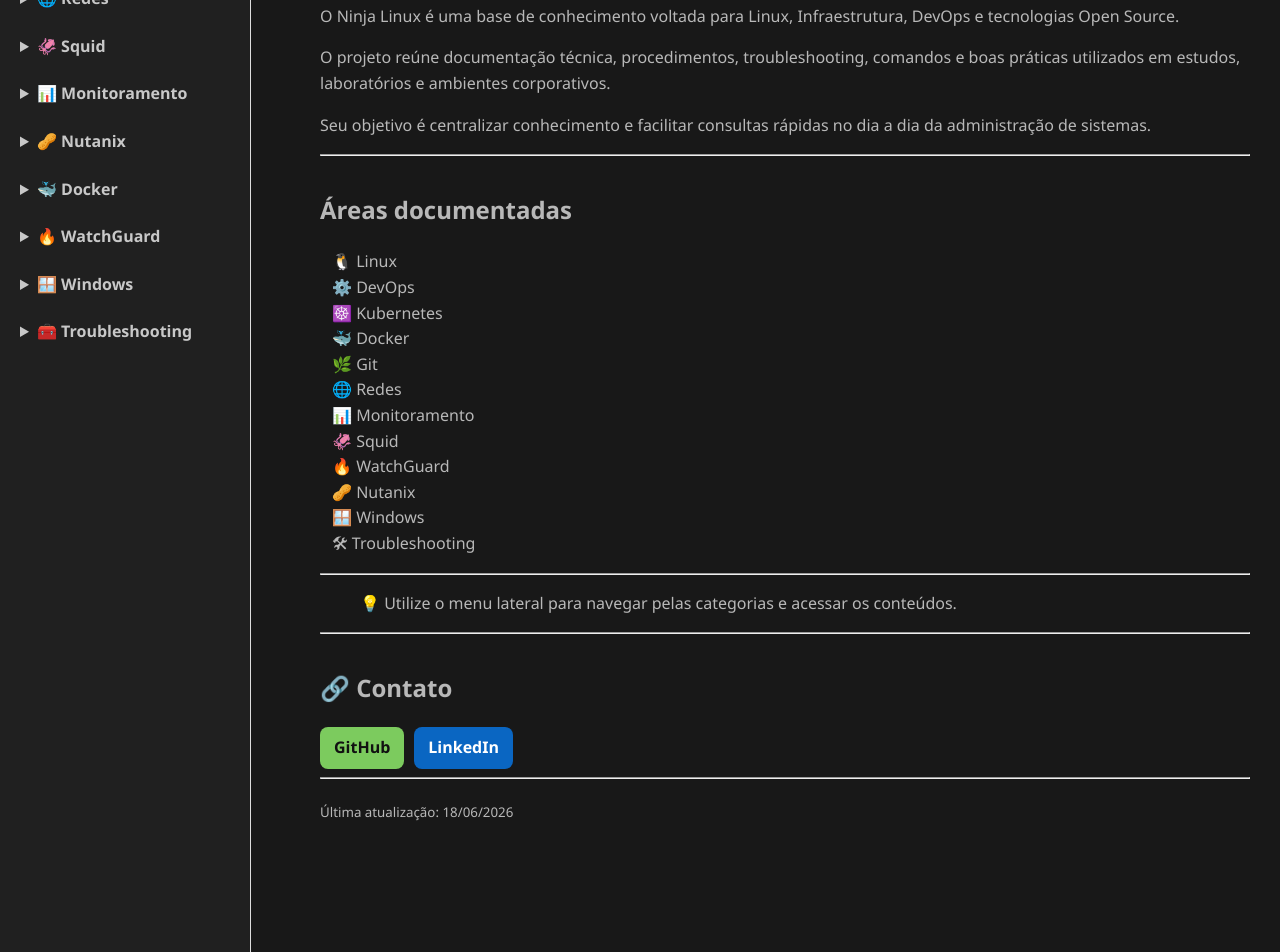
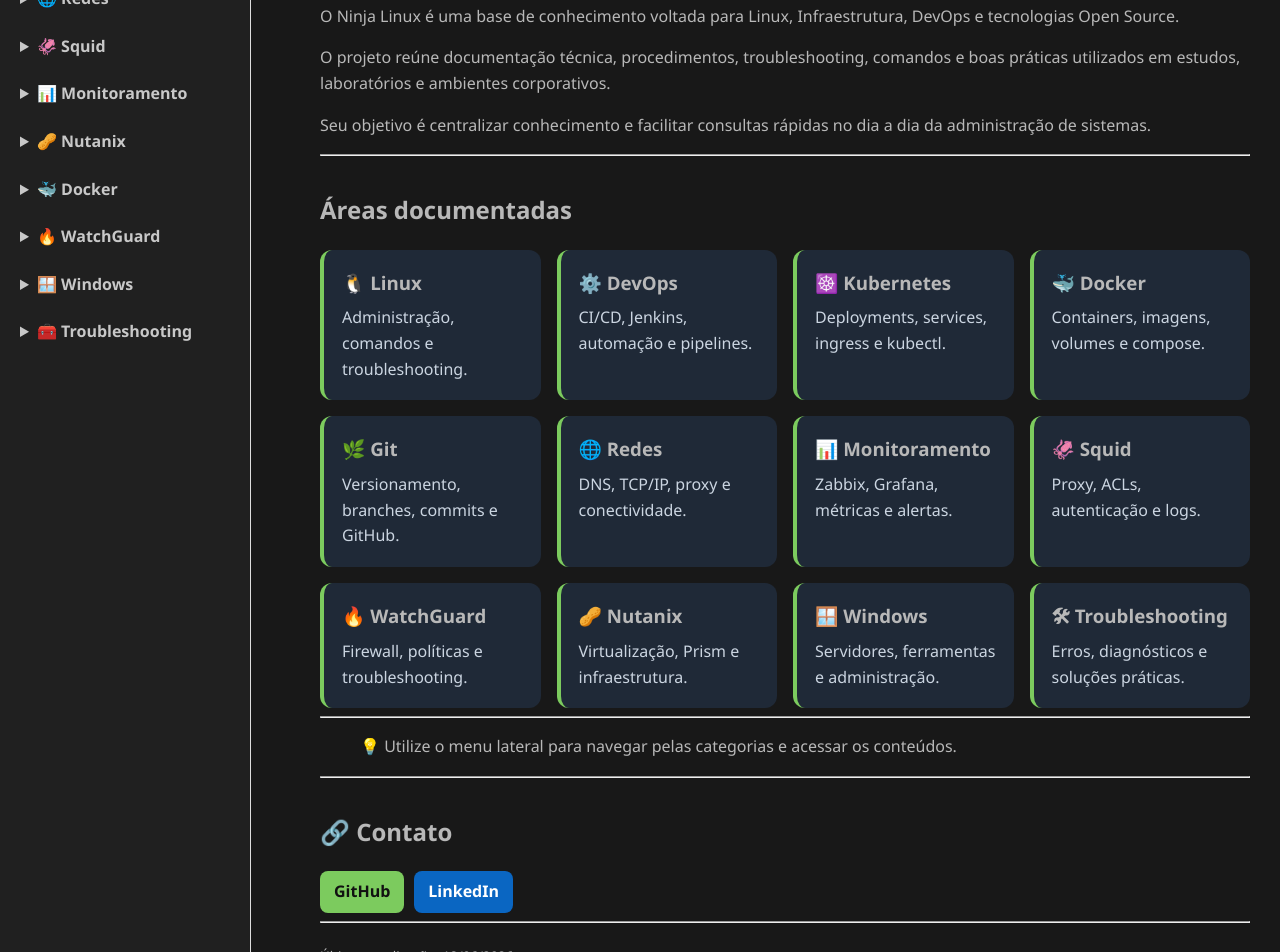
Before and after one commit to joaopedros111/ninja-linux, a Jekyll site: the page built from index.md, in a window 1280 px wide and 1400 px high, scrolled down 541 px. Shown: the part 387-1339 px from the top of the window. Built offline with Jekyll 4.4.1, drawn with Linux system fonts in a browser that asks for light colours; before the commit the page ends 1798 px from its top, so only the background shows below that.

```diff
--- a/assets/css/style.css
+++ b/assets/css/style.css
@@ -142,3 +142,36 @@
 .copy-btn:hover {
     background: #333;
 }
+
+.cards-container {
+    display: grid;
+    grid-template-columns: repeat(auto-fit, minmax(220px, 1fr));
+    gap: 16px;
+    margin-top: 20px;
+}
+
+.card {
+    display: block;
+    background: #1f2937;
+    padding: 18px;
+    border-radius: 12px;
+    border-left: 4px solid #7CCB5E;
+    text-decoration: none;
+    color: inherit;
+    transition: 0.3s;
+}
+
+.card:hover {
+    transform: translateY(-4px);
+    box-shadow: 0 6px 18px rgba(0,0,0,0.35);
+}
+
+.card h3 {
+    margin-top: 0;
+    margin-bottom: 8px;
+}
+
+.card p {
+    margin: 0;
+    color: #cbd5e1;
+}
--- a/index.md
+++ b/index.md
@@ -38,19 +38,69 @@
 
 ## Áreas documentadas
 
-- 🐧 Linux
-- ⚙️ DevOps
-- ☸️ Kubernetes
-- 🐳 Docker
-- 🌿 Git
-- 🌐 Redes
-- 📊 Monitoramento
-- 🦑 Squid
-- 🔥 WatchGuard
-- 🥜 Nutanix
-- 🪟 Windows
-- 🛠 Troubleshooting
+<div class="cards-container">
 
+<a class="card" href="linux/">
+<h3>🐧 Linux</h3>
+<p>Administração, comandos e troubleshooting.</p>
+</a>
+
+<a class="card" href="devops/">
+<h3>⚙️ DevOps</h3>
+<p>CI/CD, Jenkins, automação e pipelines.</p>
+</a>
+
+<a class="card" href="kubernetes/">
+<h3>☸️ Kubernetes</h3>
+<p>Deployments, services, ingress e kubectl.</p>
+</a>
+
+<a class="card" href="docker/">
+<h3>🐳 Docker</h3>
+<p>Containers, imagens, volumes e compose.</p>
+</a>
+
+<a class="card" href="git/">
+<h3>🌿 Git</h3>
+<p>Versionamento, branches, commits e GitHub.</p>
+</a>
+
+<a class="card" href="redes/">
+<h3>🌐 Redes</h3>
+<p>DNS, TCP/IP, proxy e conectividade.</p>
+</a>
+
+<a class="card" href="monitoramento/">
+<h3>📊 Monitoramento</h3>
+<p>Zabbix, Grafana, métricas e alertas.</p>
+</a>
+
+<a class="card" href="squid/">
+<h3>🦑 Squid</h3>
+<p>Proxy, ACLs, autenticação e logs.</p>
+</a>
+
+<a class="card" href="watchguard/">
+<h3>🔥 WatchGuard</h3>
+<p>Firewall, políticas e troubleshooting.</p>
+</a>
+
+<a class="card" href="nutanix/">
+<h3>🥜 Nutanix</h3>
+<p>Virtualização, Prism e infraestrutura.</p>
+</a>
+
+<a class="card" href="windows/">
+<h3>🪟 Windows</h3>
+<p>Servidores, ferramentas e administração.</p>
+</a>
+
+<a class="card" href="troubleshooting/">
+<h3>🛠 Troubleshooting</h3>
+<p>Erros, diagnósticos e soluções práticas.</p>
+</a>
+
+</div>
 ---
 
 > 💡 Utilize o menu lateral para navegar pelas categorias e acessar os conteúdos.
```
